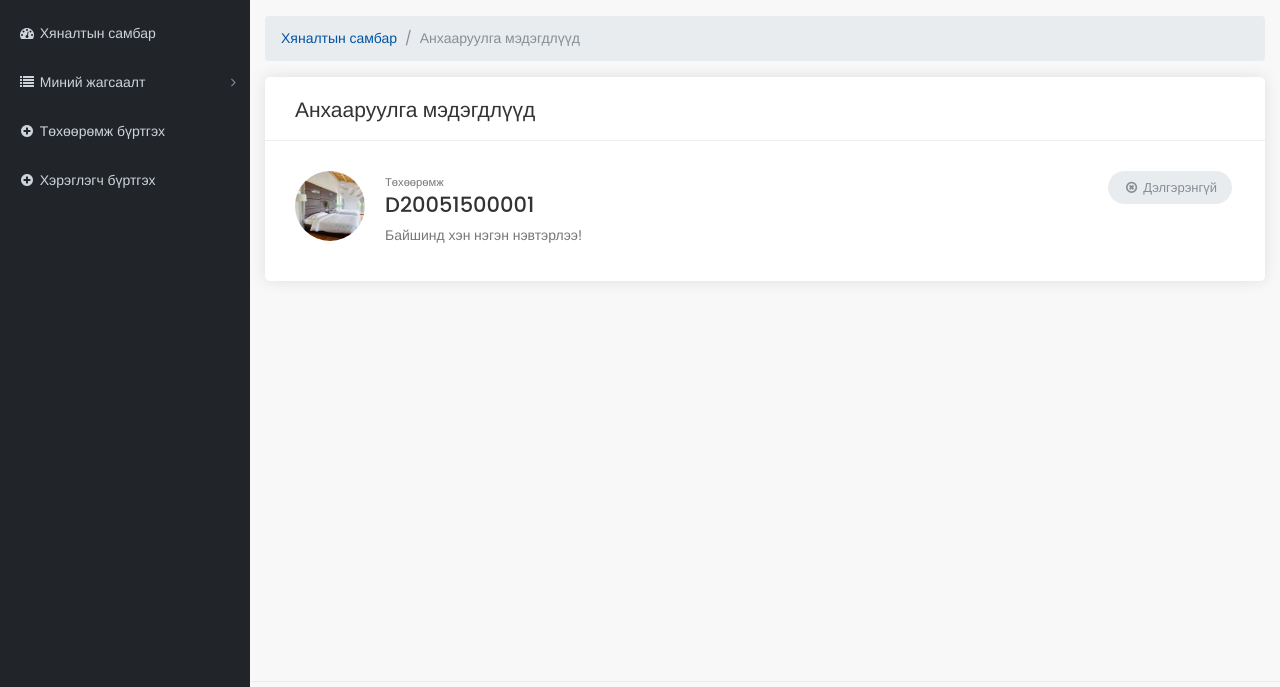
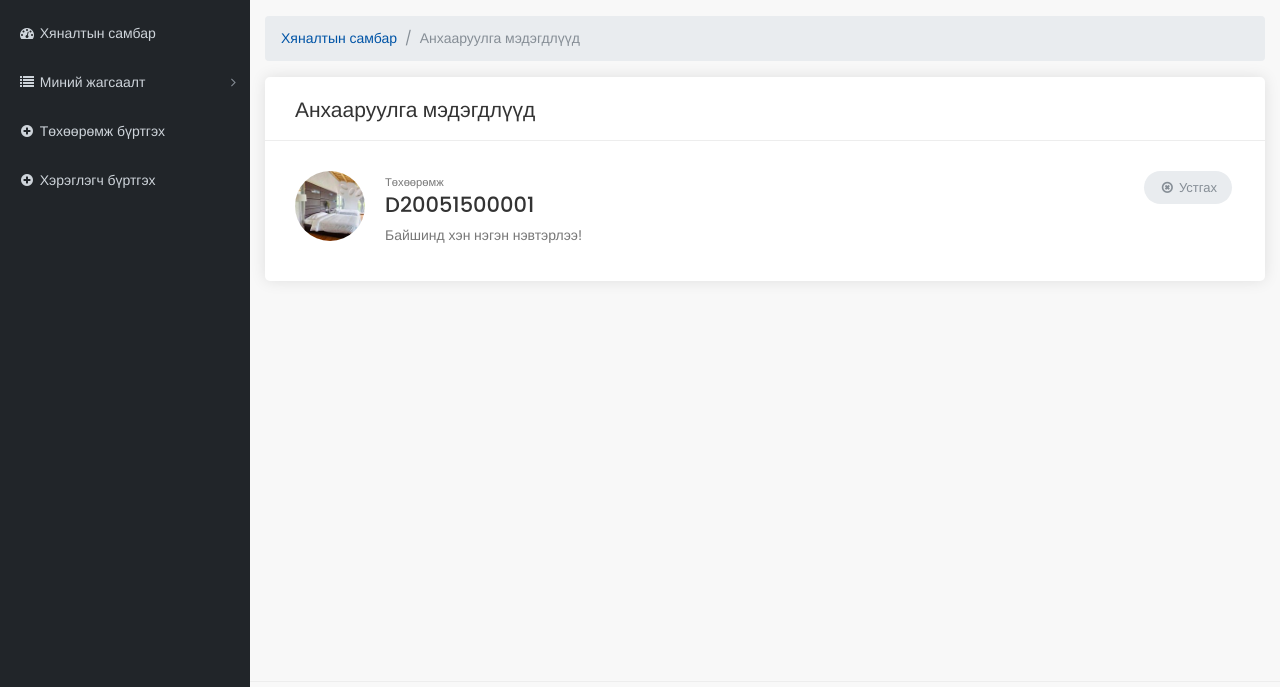
Before and after one commit to AGProgrammist/my_iotsecure_dashboard, a Django app: page /users/alerts/ in a window 1280 px wide. Shown: the part 63-750 px from the top of the page. Run offline with Django 3.2, Linux system fonts and the light colour scheme; the visitor is signed in with stand-in values (Sample User, id 1); data comes from the database, SQL or seed files in the repository; data that the repository does not hold is empty; some libraries are stand-ins or nearby versions.

Commit message:
edited alerts and messages

```diff
--- a/users/templates/users/alerts.html
+++ b/users/templates/users/alerts.html
@@ -38,7 +38,7 @@
 						<p>Байшинд хэн нэгэн нэвтэрлээ!</p>
 						<!--<p><a href="#0" class="btn_1 gray"><i class="fa fa-fw fa-eye"></i> View item</a></p>-->
 						<ul class="buttons">
-							<li><a href="#0" class="btn_1 gray delete wishlist_close"><i class="fa fa-fw fa-times-circle-o"></i> Дэлгэрэнгүй</a></li>
+							<li><a href="#0" class="btn_1 gray delete wishlist_close"><i class="fa fa-fw fa-times-circle-o"></i> Устгах</a></li>
 						</ul>
 					</li>
 				</ul>
--- a/users/templates/users/messages.html
+++ b/users/templates/users/messages.html
@@ -38,7 +38,7 @@
 						<p>Байдал хэвийн</p>
 						<!--<p><a href="#0" class="btn_1 gray"><i class="fa fa-fw fa-eye"></i> View item</a></p>-->
 						<ul class="buttons">
-							<li><a href="#0" class="btn_1 gray delete wishlist_close"><i class="fa fa-fw fa-times-circle-o"></i> Дэлгэрэнгүй</a></li>
+							<li><a href="#0" class="btn_1 gray delete wishlist_close"><i class="fa fa-fw fa-times-circle-o"></i> Устгах</a></li>
 						</ul>
 					</li>
 				</ul>
```
